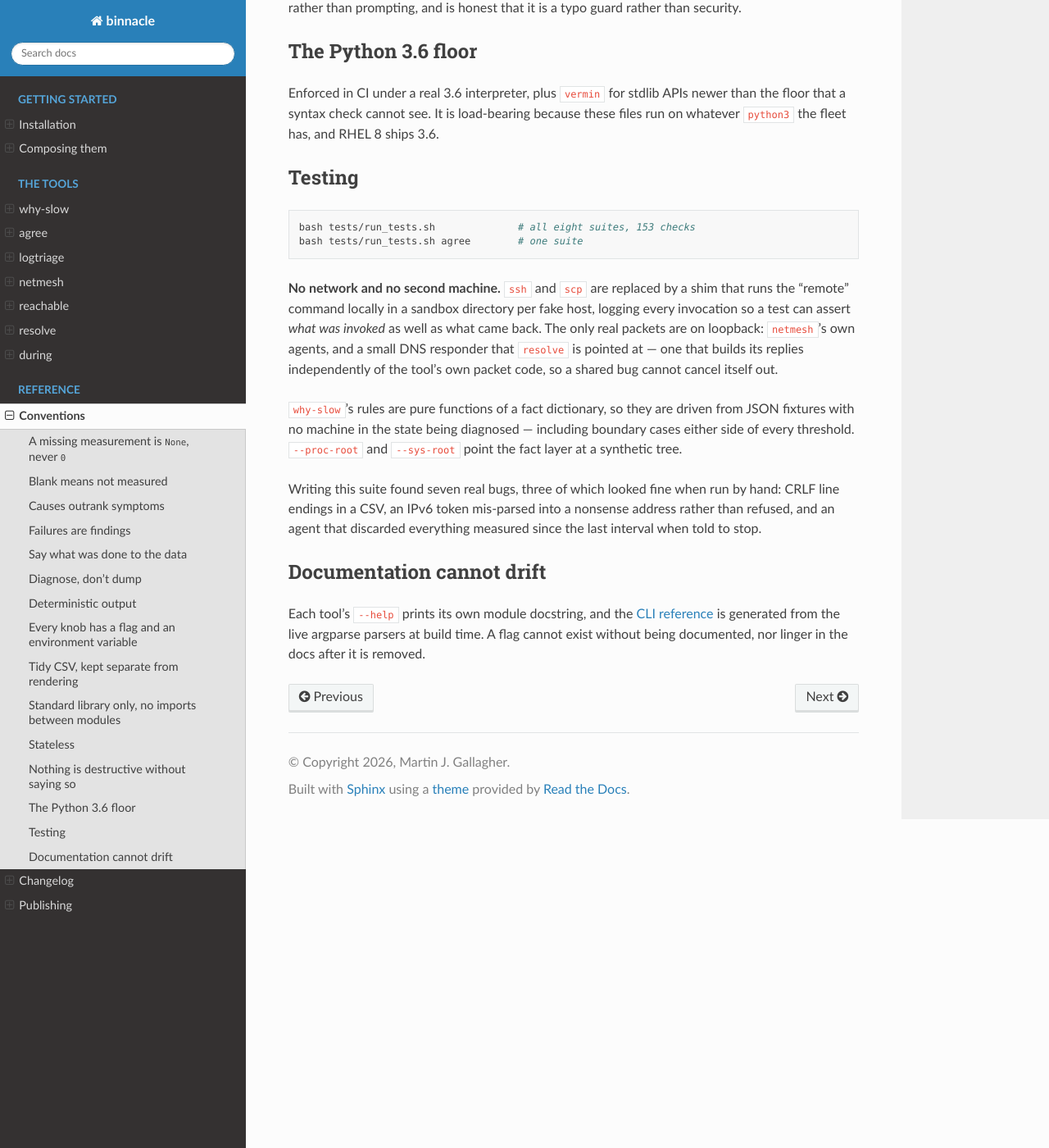
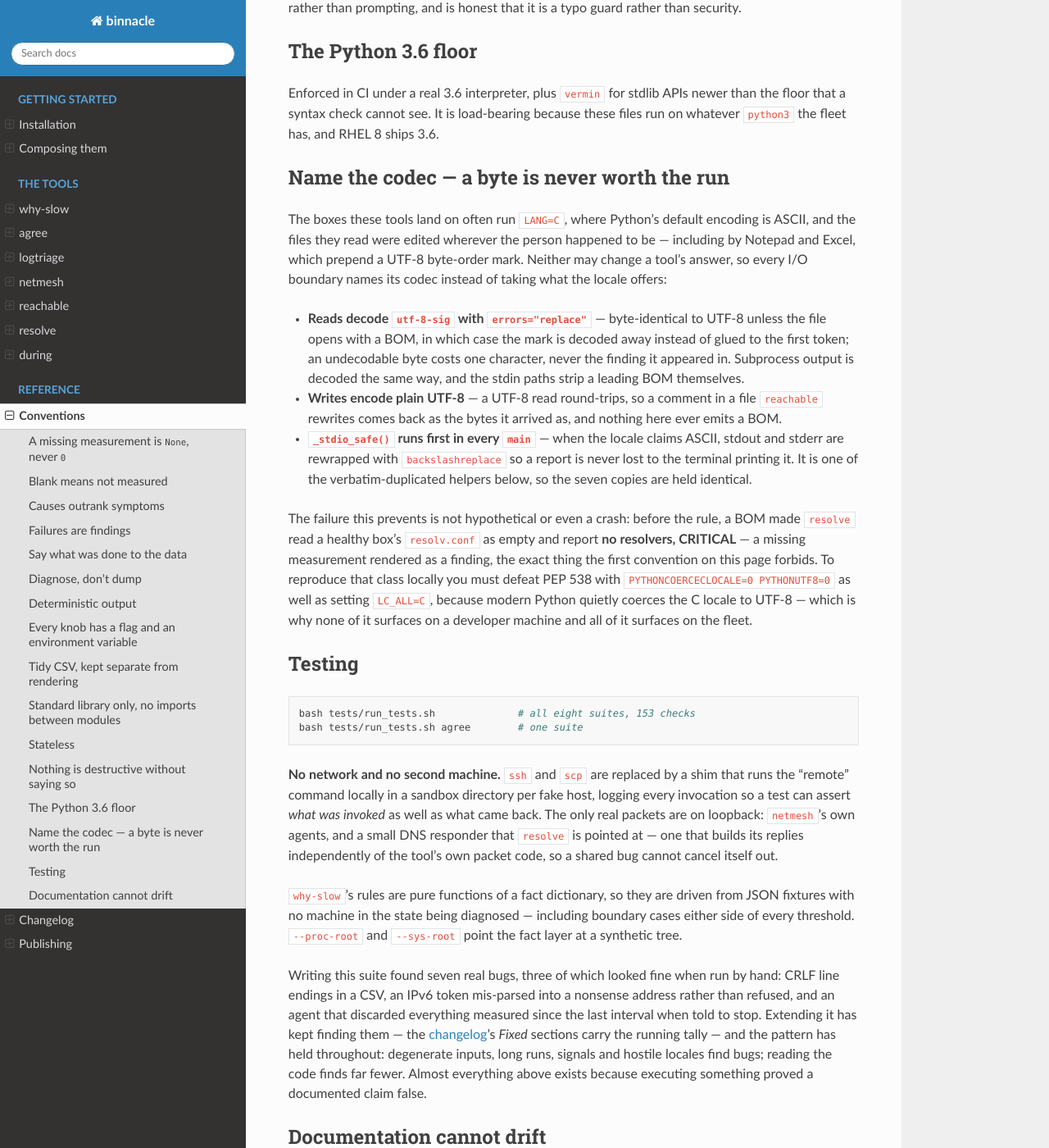
Before and after one commit to MartinGallagher-code/binnacle, a Sphinx documentation site: the page built from docs/conventions.md, in a window 1280 px wide and 1400 px high, scrolled down 2763 px. Shown: the whole window at 82% size. Built offline with Sphinx 7.4.7 and the Read the Docs theme 3.1.0, drawn with Linux system fonts in a browser that asks for light colours.

Commit message:
Write down the encoding convention the last two changes established
The rules a tool is built against live in docs/conventions.md, and the
codec discipline was in seven modules and a changelog but not there -- so
the next tool would have been written without it and the drift check
would not have noticed, since it compares copies of code, not the
existence of a section of prose.

The new section states the three rules (utf-8-sig with errors=replace
in, plain utf-8 out, _stdio_safe first in every main), leads with the
failure they prevent rather than the mechanism, and says why none of it
reproduces on a developer machine without defeating PEP 538.

Also retires the suite's bug tally as a fixed number in two places. It
said seven; the changelog's Fixed sections are the running count now,
and both places point there instead of going stale again at the next
change.

Co-Authored-By: Claude Opus 5 <noreply@anthropic.com>
Claude-Session: https://claude.ai/code/session_01EzJjd4wPeQgL9mou4b5hcJ

````diff
--- a/docs/conventions.md
+++ b/docs/conventions.md
@@ -126,6 +126,36 @@ newer than the floor that a syntax check cannot see. It is load-bearing
 because these files run on whatever `python3` the fleet has, and RHEL 8
 ships 3.6.
 
+## Name the codec — a byte is never worth the run
+
+The boxes these tools land on often run `LANG=C`, where Python's default
+encoding is ASCII, and the files they read were edited wherever the person
+happened to be — including by Notepad and Excel, which prepend a UTF-8
+byte-order mark. Neither may change a tool's answer, so every I/O boundary
+names its codec instead of taking what the locale offers:
+
+* **Reads decode `utf-8-sig` with `errors="replace"`** — byte-identical to
+  UTF-8 unless the file opens with a BOM, in which case the mark is decoded
+  away instead of glued to the first token; an undecodable byte costs one
+  character, never the finding it appeared in. Subprocess output is decoded
+  the same way, and the stdin paths strip a leading BOM themselves.
+* **Writes encode plain UTF-8** — a UTF-8 read round-trips, so a comment in
+  a file `reachable` rewrites comes back as the bytes it arrived as, and
+  nothing here ever emits a BOM.
+* **`_stdio_safe()` runs first in every `main`** — when the locale claims
+  ASCII, stdout and stderr are rewrapped with `backslashreplace` so a
+  report is never lost to the terminal printing it. It is one of the
+  verbatim-duplicated helpers below, so the seven copies are held identical.
+
+The failure this prevents is not hypothetical or even a crash: before the
+rule, a BOM made `resolve` read a healthy box's `resolv.conf` as empty and
+report **no resolvers, CRITICAL** — a missing measurement rendered as a
+finding, the exact thing the first convention on this page forbids. To
+reproduce that class locally you must defeat PEP 538 with
+`PYTHONCOERCECLOCALE=0 PYTHONUTF8=0` as well as setting `LC_ALL=C`, because
+modern Python quietly coerces the C locale to UTF-8 — which is why none of
+it surfaces on a developer machine and all of it surfaces on the fleet.
+
 ## Testing
 
 ```bash
@@ -149,7 +179,12 @@ including boundary cases either side of every threshold. `--proc-root` and
 Writing this suite found seven real bugs, three of which looked fine when
 run by hand: CRLF line endings in a CSV, an IPv6 token mis-parsed into a
 nonsense address rather than refused, and an agent that discarded everything
-measured since the last interval when told to stop.
+measured since the last interval when told to stop. Extending it has kept
+finding them — the [changelog](changelog.md)'s *Fixed* sections carry the
+running tally — and the pattern has held throughout: degenerate inputs,
+long runs, signals and hostile locales find bugs; reading the code finds
+far fewer. Almost everything above exists because executing something
+proved a documented claim false.
 
 ## Documentation cannot drift
 
````
Also changed, not shown: README.md (+3 -1 lines).
